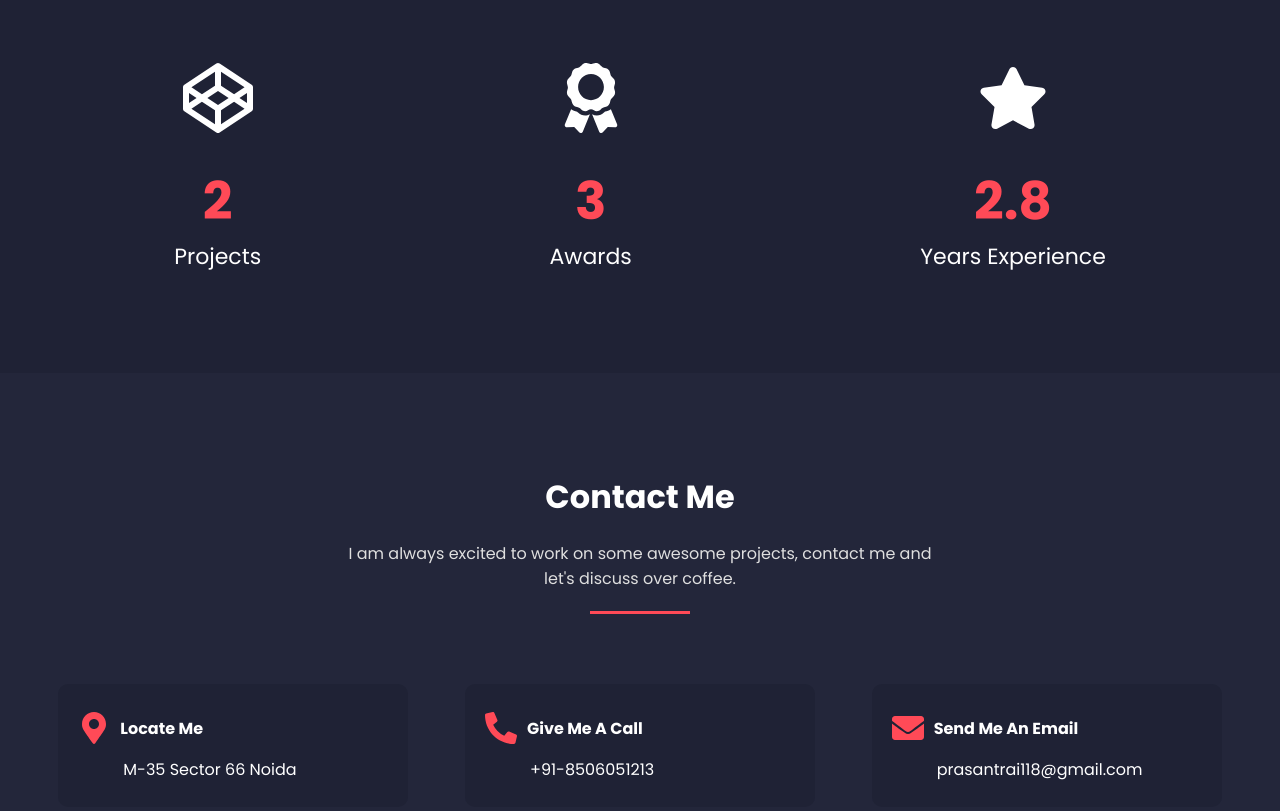
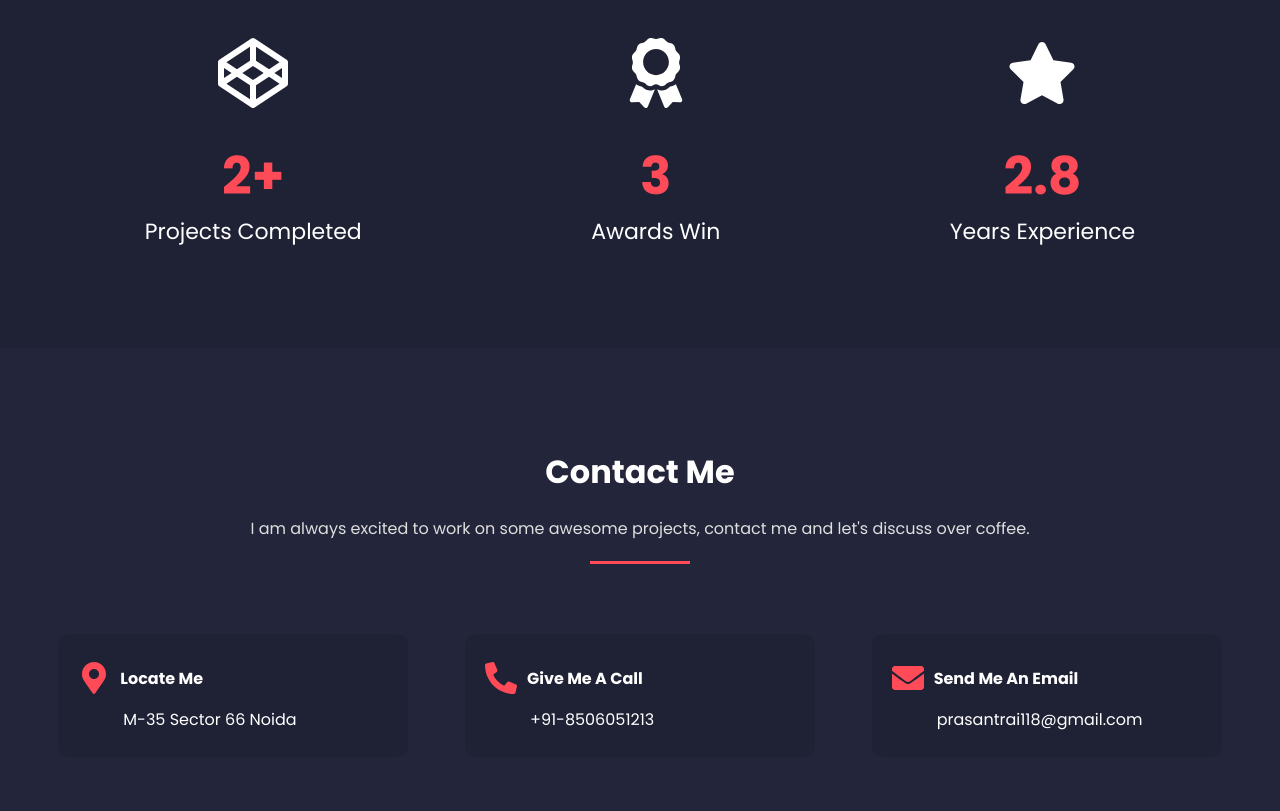
Before and after one commit to Prashant-Rai/PORTFOLIO, a React (Create React App) app: page / in a window 1280 px wide. Shown: the part 1840-2651 px from the top of the page. Built offline with nearby package versions, Linux system fonts and the light colour scheme; a web font is replaced by a local one.

Commit message:
Fixed: mobile css for project info section

```diff
--- a/src/App.css
+++ b/src/App.css
@@ -190,7 +190,7 @@ body{
 
  .common{
   margin: 0 auto;
-  width: 50%;
+  width: 100%;
   text-align: center;
  }
 
@@ -216,6 +216,10 @@ body{
    height: 3px;
    width: 100px;
    margin: 20px auto;
+ }
+
+ .isHidden {
+  display: none;
  }
 
  .greetings{
@@ -447,6 +451,18 @@ body{
     padding-top: 50px;
   }
 
+  .professionalInfo{
+   flex-direction: column;
+  }
+
+  .headerInfo {
+    margin-bottom: 20px;
+  }
+
+  .isHidden {
+    display: block;
+   }
+
   .expertiseHeaderSmall{
       font-size: 32px;
       margin-bottom: 50px;
--- a/src/components/ProjectsInfo.js
+++ b/src/components/ProjectsInfo.js
@@ -11,15 +11,17 @@ const ProjectsInfo = () => {
                         <div className='icon'>
                             <FaCodepen />
                         </div>
-                        <h2 className='count'>2</h2>
-                        <p className='desc'>Projects</p>
+                        <h2 className='count'>2+</h2>
+                        <p className='desc'>Projects Completed</p>
+                        <div className='commonBorder isHidden'></div>
                     </div>
                     <div className='headerInfo'>
                         <div className='icon'>
                             <FaAward />
                         </div>
                         <h2 className='count'>3</h2>
-                        <p className='desc'>Awards</p>
+                        <p className='desc'>Awards Win</p>
+                        <div className='commonBorder isHidden'></div>
                     </div>
                     <div className='headerInfo'>
                         <div className='icon'>
```
